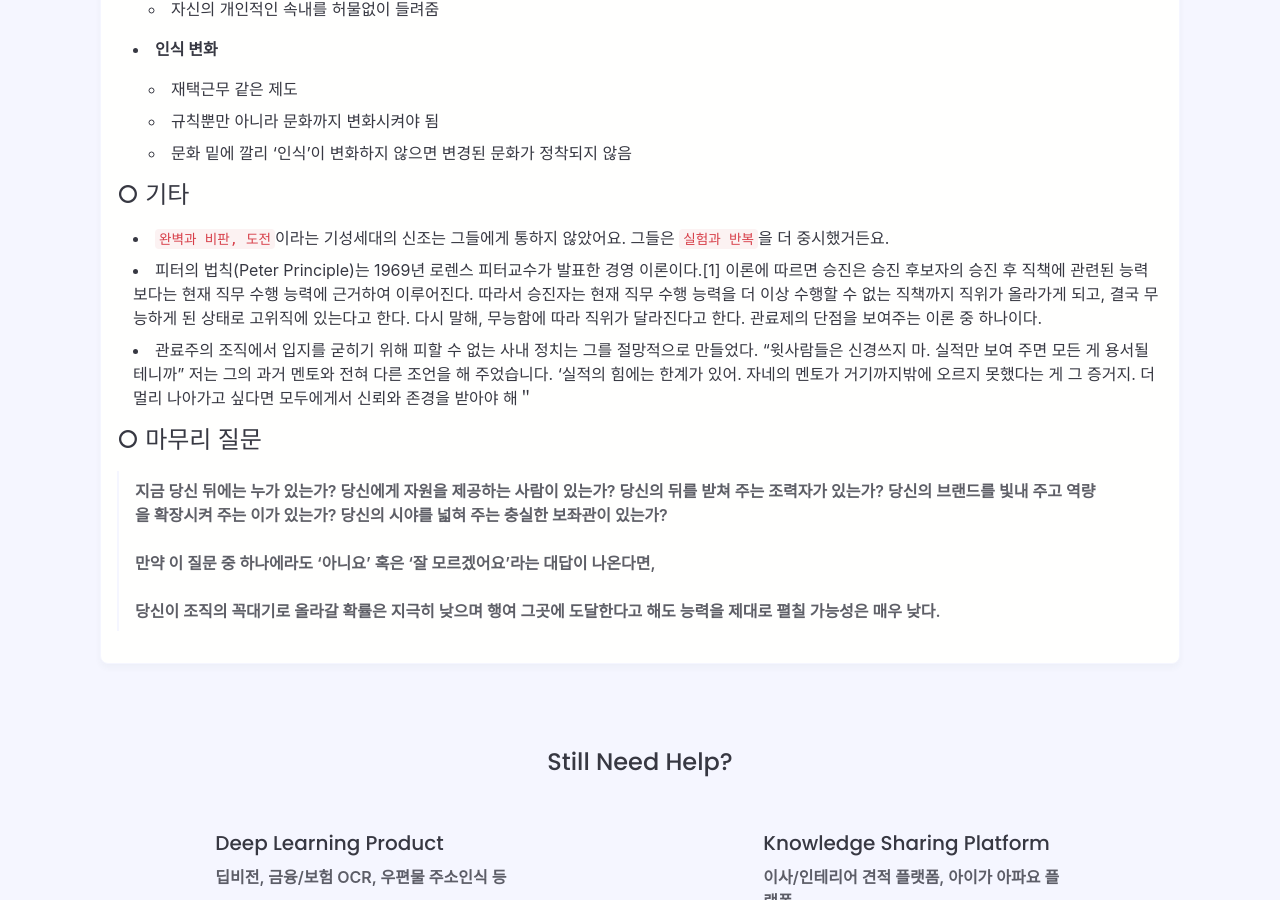
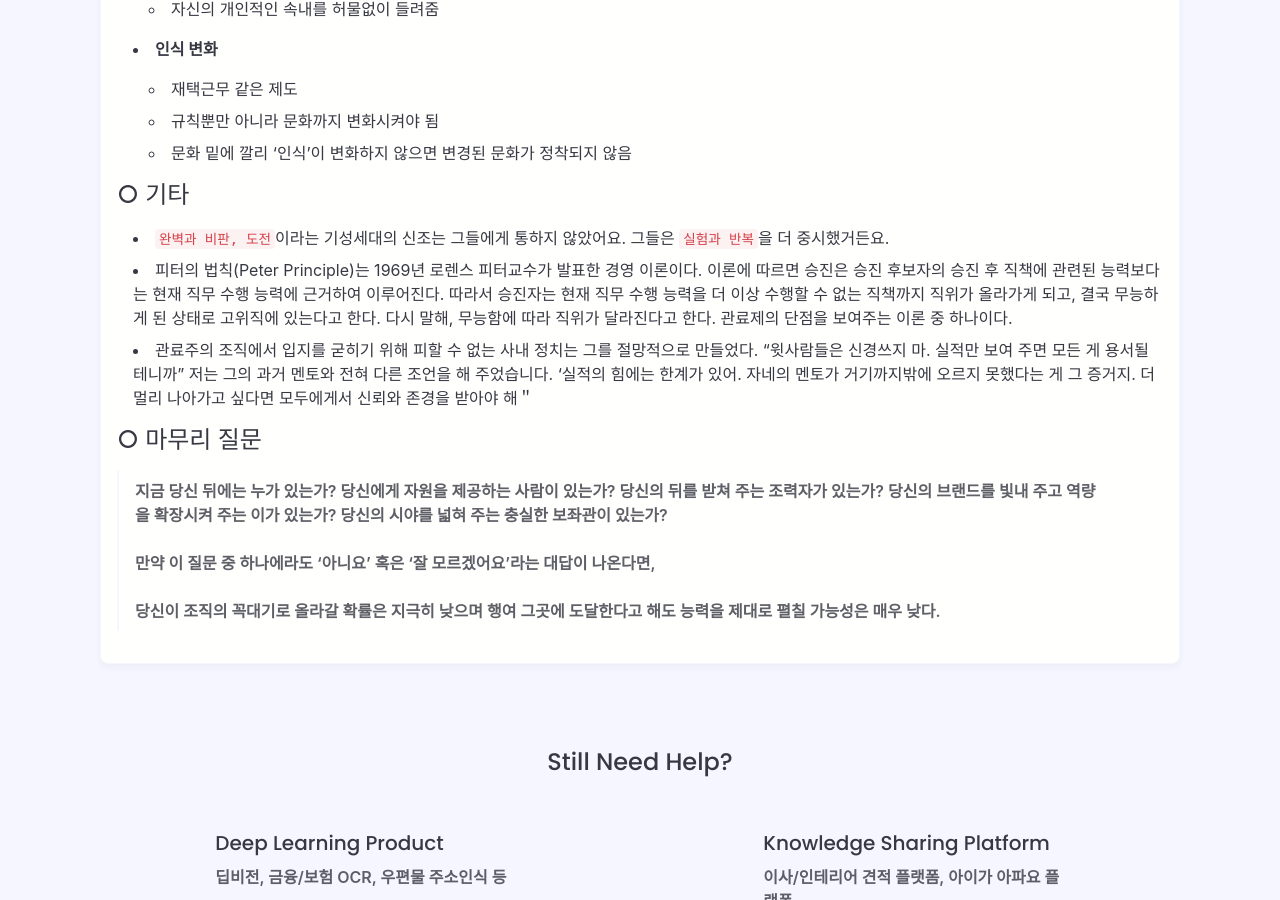
Before and after one commit to ontime-git/ontime-git.github.io, a Jekyll site: the page built from _posts/trace/2021-03-03-The-Sponsor-Effect.md, in a window 1280 px wide and 900 px high, scrolled down 4898 px. Built offline with Jekyll 4.4.1, drawn with Linux system fonts in a browser that asks for light colours; nearby versions of some CDN libraries; some web fonts are replaced; comment, search, counter and statistics services are not loaded.

Commit message:
Update 2021-03-03-The-Sponsor-Effect.md

```diff
--- a/_posts/trace/2021-03-03-The-Sponsor-Effect.md
+++ b/_posts/trace/2021-03-03-The-Sponsor-Effect.md
@@ -143,7 +143,7 @@ published: true
 #### ○ 기타
 
 * `완벽과 비판, 도전`이라는 기성세대의 신조는 그들에게 통하지 않았어요. 그들은 `실험과 반복`을 더 중시했거든요.
-* 피터의 법칙(Peter Principle)는 1969년 로렌스 피터교수가 발표한 경영 이론이다.[1] 이론에 따르면 승진은 승진 후보자의 승진 후 직책에 관련된 능력보다는 현재 직무 수행 능력에 근거하여 이루어진다. 따라서 승진자는 현재 직무 수행 능력을 더 이상 수행할 수 없는 직책까지 직위가 올라가게 되고, 결국 무능하게 된 상태로 고위직에 있는다고 한다. 다시 말해, 무능함에 따라 직위가 달라진다고 한다. 관료제의 단점을 보여주는 이론 중 하나이다.
+* 피터의 법칙(Peter Principle)는 1969년 로렌스 피터교수가 발표한 경영 이론이다. 이론에 따르면 승진은 승진 후보자의 승진 후 직책에 관련된 능력보다는 현재 직무 수행 능력에 근거하여 이루어진다. 따라서 승진자는 현재 직무 수행 능력을 더 이상 수행할 수 없는 직책까지 직위가 올라가게 되고, 결국 무능하게 된 상태로 고위직에 있는다고 한다. 다시 말해, 무능함에 따라 직위가 달라진다고 한다. 관료제의 단점을 보여주는 이론 중 하나이다.
 * 관료주의 조직에서 입지를 굳히기 위해 피할 수 없는 사내 정치는 그를 절망적으로 만들었다.
 “윗사람들은 신경쓰지 마. 실적만 보여 주면 모든 게 용서될 테니까” 저는 그의 과거 멘토와 전혀 다른 조언을 해 주었습니다.
 ‘실적의 힘에는 한계가 있어. 자네의 멘토가 거기까지밖에 오르지 못했다는 게 그 증거지.
```
